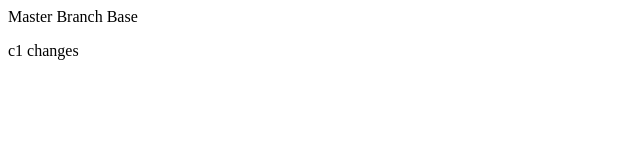
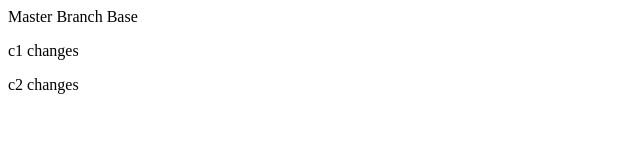
Before and after one commit to ZHanimK/git-playground, a plain HTML site: page index.html in a window 1280 px wide. Shown: the full height of the page, 0-640 px from the left. Drawn offline with Linux system fonts and the light colour scheme.

Commit message:
c2 changes added

```diff
--- a/index.html
+++ b/index.html
@@ -1,2 +1,3 @@
 <div>Master Branch Base</div>
 <p>c1 changes</p>
+<p>c2 changes</p>
```
